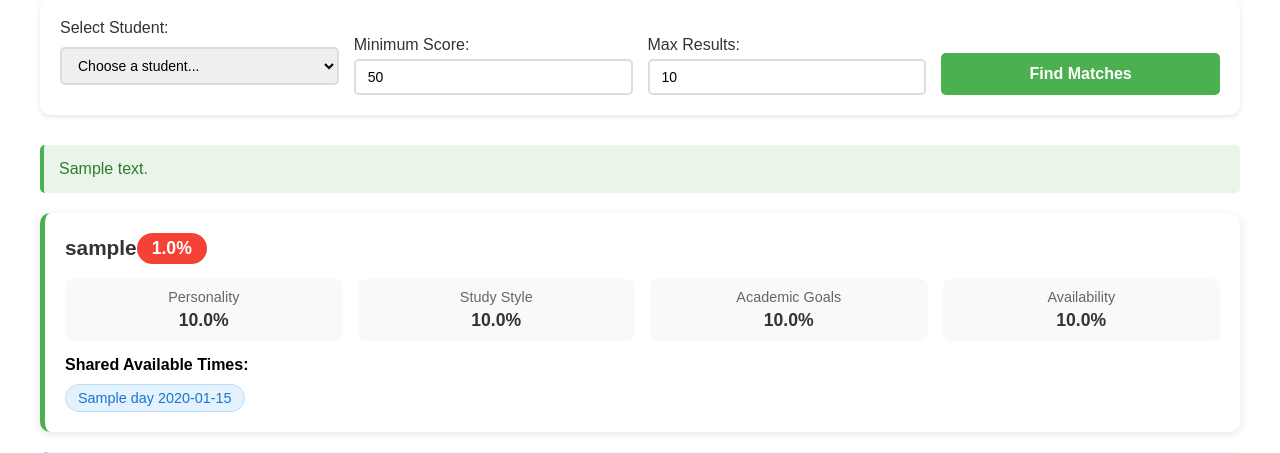
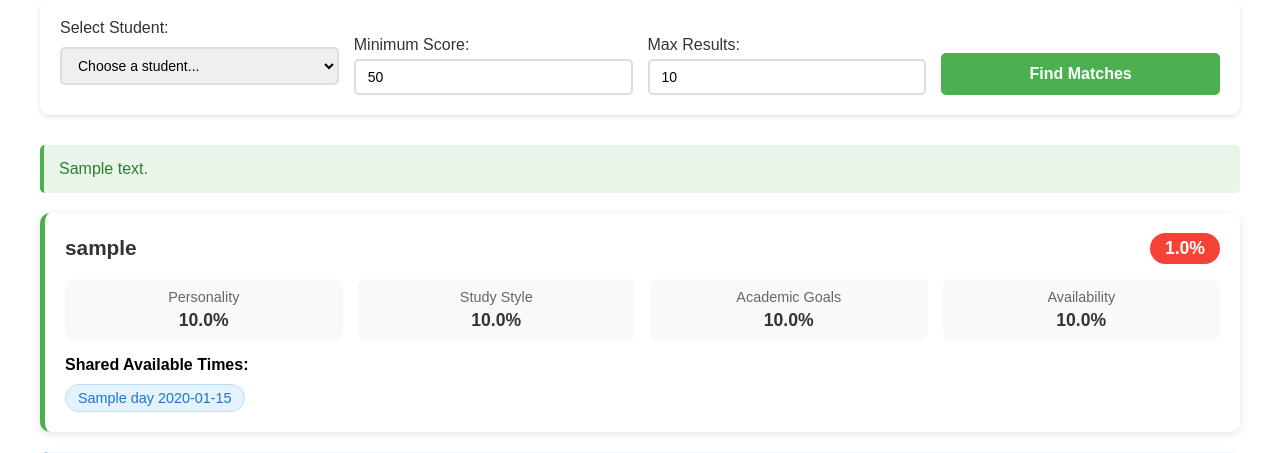
Before and after one commit to jasminebiggs/4155-Capstone, a FastAPI app: template smart_buddy/templates/matches.html in a window 1280 px wide. Shown: the part 101-554 px from the top of the page. Run offline with FastAPI, Linux system fonts and the light colour scheme; the template is opened without the code that fills it: most values are stand-ins (such as "Sample title", 1, 10 or a date in 2020); some libraries are stand-ins or nearby versions.

Commit message:
Update smart_buddy/templates/matches.html
Co-authored-by: Copilot <175728472+Copilot@users.noreply.github.com>

```diff
--- a/smart_buddy/templates/matches.html
+++ b/smart_buddy/templates/matches.html
@@ -23,7 +23,7 @@
 
         .match-header {
             display: flex;
-            justify-content: between;
+            justify-content: space-between;
             align-items: center;
             margin-bottom: 15px;
         }
```
